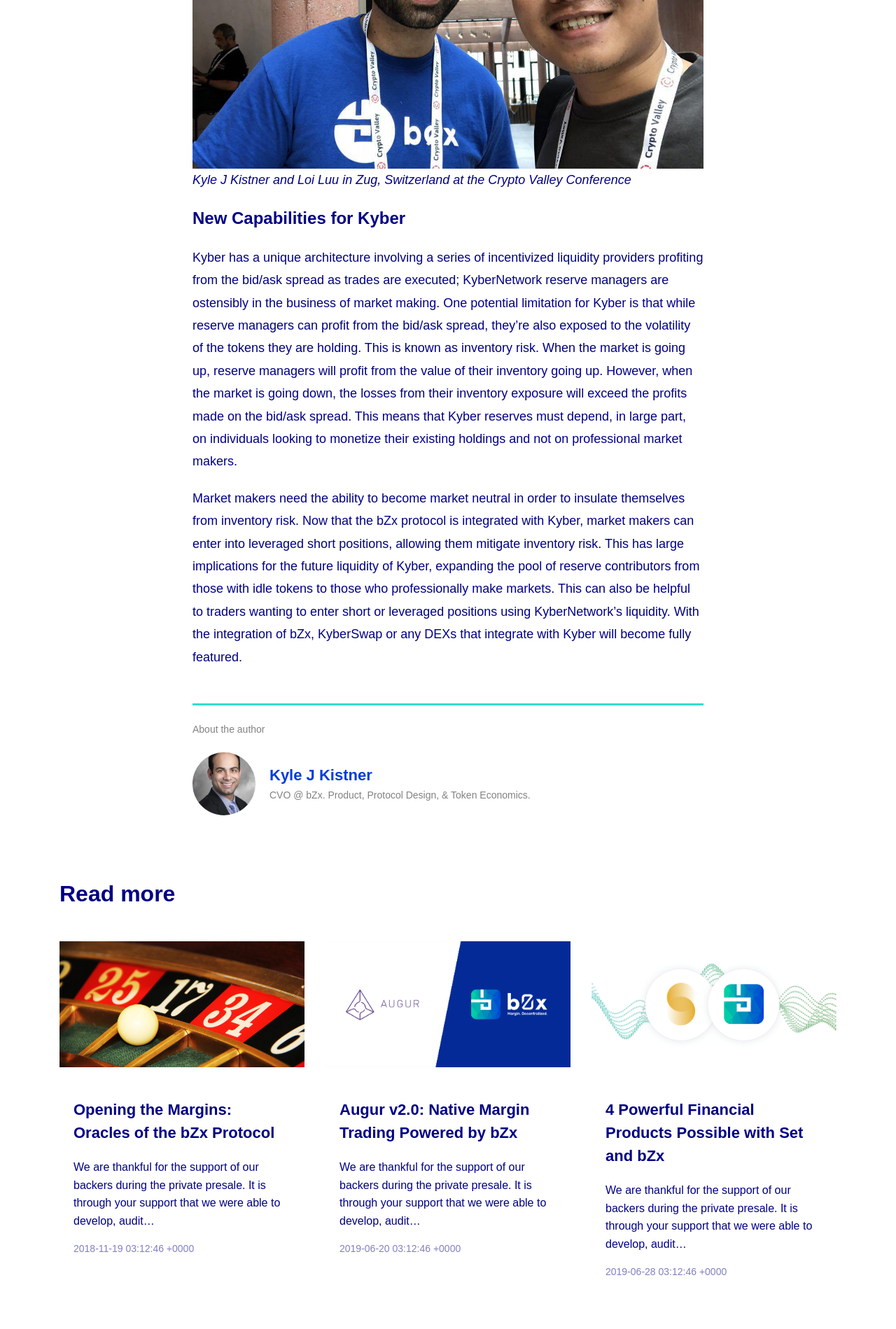
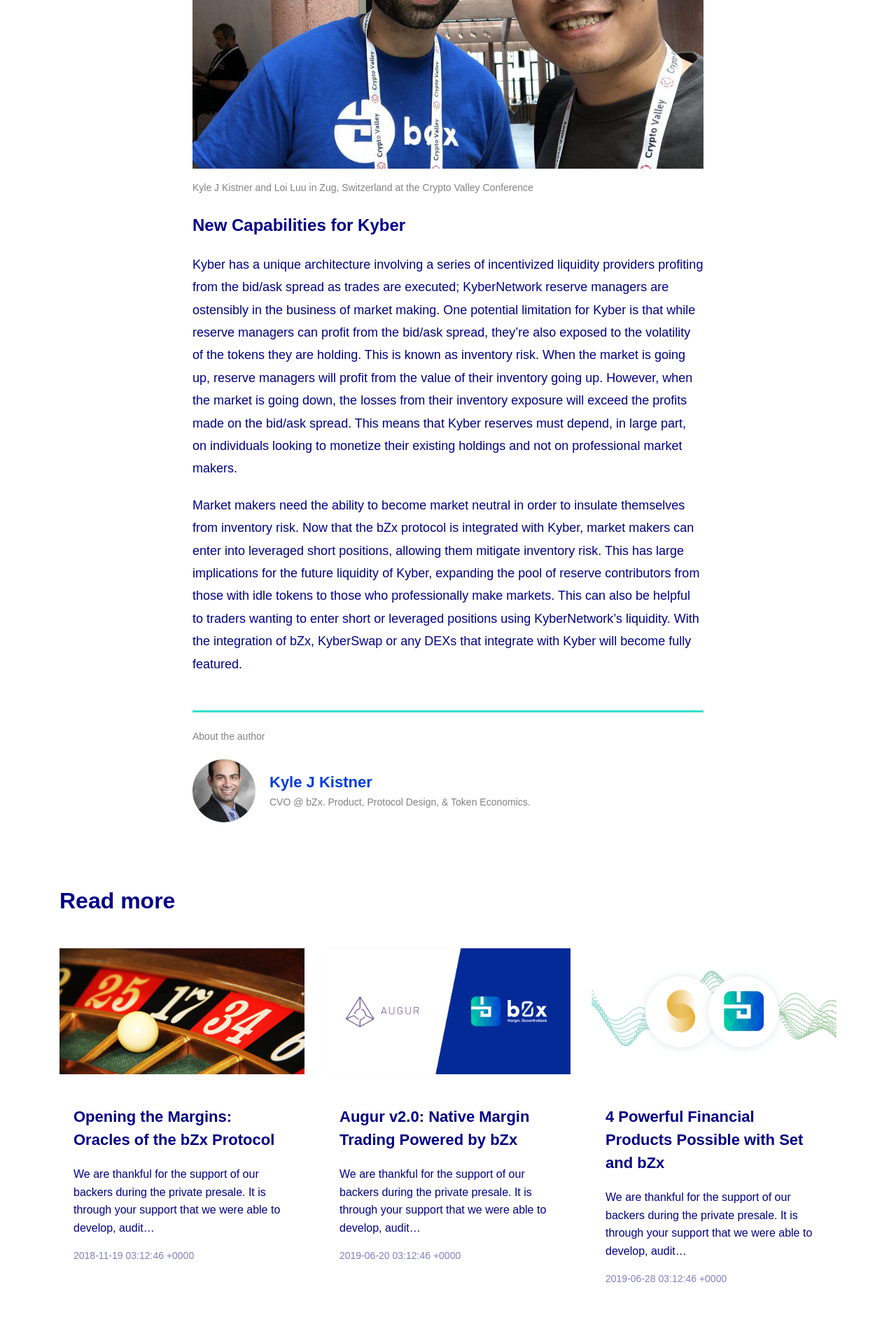
Before and after one commit to sneg55/jekyll_site, a Jekyll site: the page built from collections/_posts/2018-08-20-kyber-bzx.markdown, in a window 1280 px wide. Shown: the part 1450-3349 px from the top of the page at 70% size. Built offline with Jekyll 4.4.1, drawn with Linux system fonts in a browser that asks for light colours; some web fonts are replaced.

Commit message:
Add blogpost styles

```diff
--- a/_sass/_blog-post-content.scss
+++ b/_sass/_blog-post-content.scss
@@ -154,5 +154,13 @@
         max-width: 100%;
         display: block;
         margin: 0 auto;
+        margin-bottom: 10px;
+        & + em {
+            font-style: normal;
+            font-weight: normal;
+            font-size: 14px;
+            line-height: 180%;
+            color: #828282;
+        }
     }
 }
```
